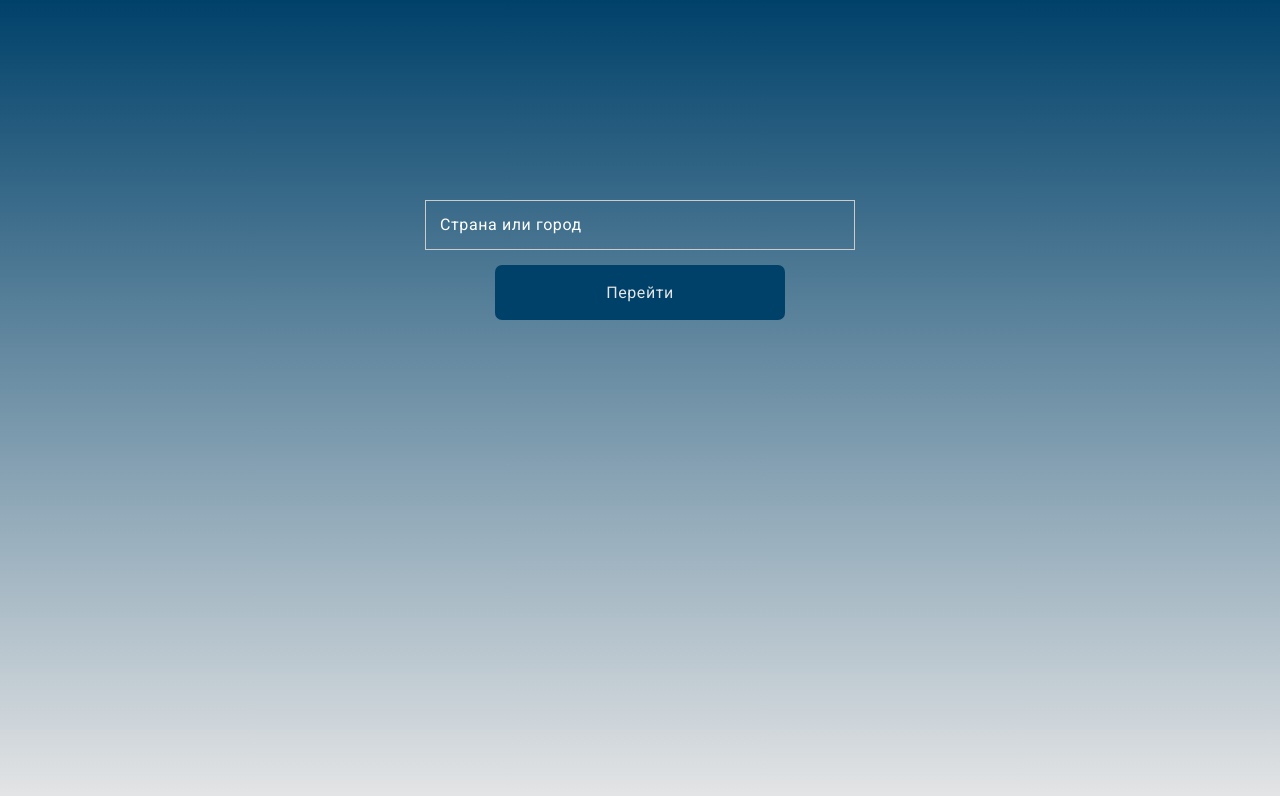
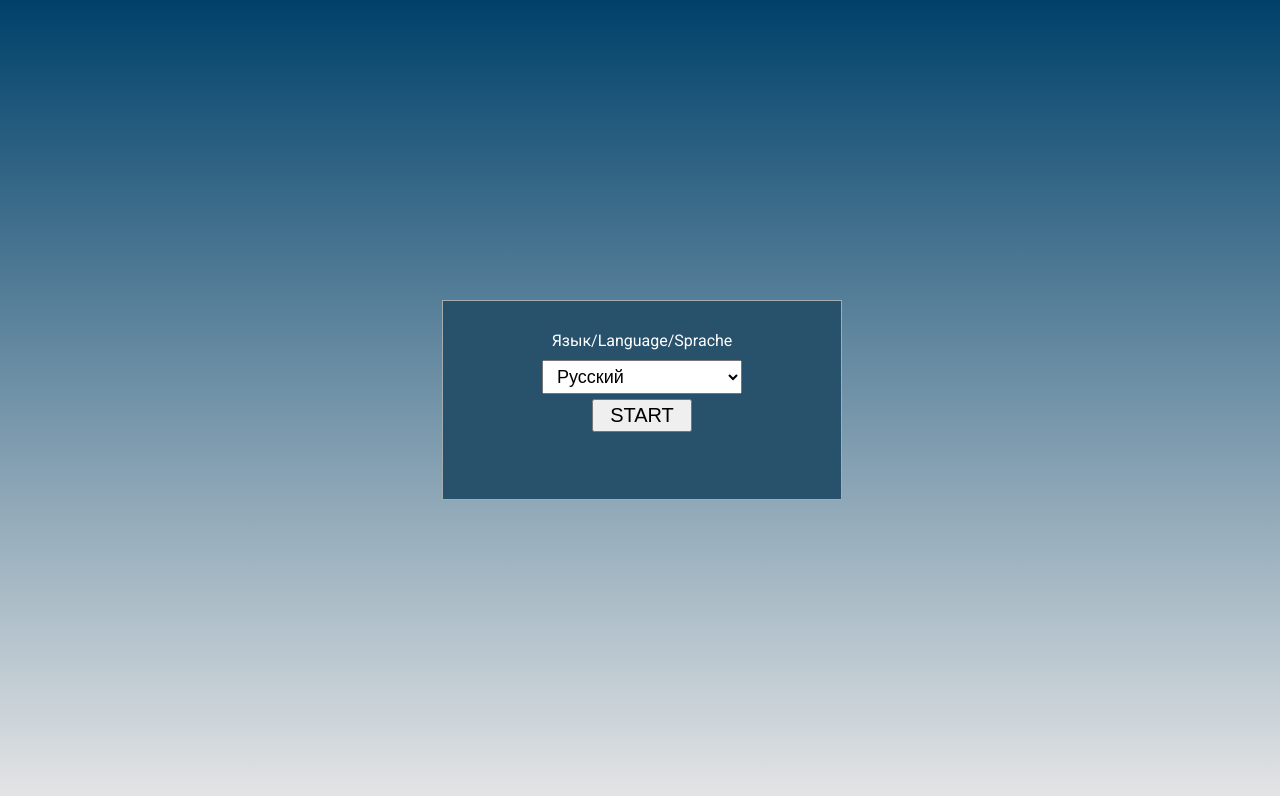
Before and after one commit to etoktotut/inputCities, a website built with webpack: page index.html in a window 1280 px wide. Built offline with nearby package versions, Linux system fonts and the light colour scheme; files whose address does not match are found by name.

Commit message:
before country ordering

```diff
--- a/index.html
+++ b/index.html
@@ -9,15 +9,69 @@
   <link rel="stylesheet" href="css/style.css">
   <link rel="stylesheet" href="css/spinkit.min.css">
   <title>Document</title>
+  <style>
+    #prompt-form {
+      display: inline-block;
+      padding: 20px 10px 10px 10px;
+      width: 400px;
+      height: 200px;
+      background-color: #28516b;
+      border: 1px solid rgb(164, 172, 175);
+      vertical-align: middle;
+    }
+
+    #prompt-form-container {
+      position: fixed;
+      background: #00416A;
+      background: -webkit-gradient(linear, left top, left bottom, from(#00416A), to(#E4E5E6));
+      background: linear-gradient(to bottom, #00416A, #E4E5E6);
+      top: 0;
+      left: 0;
+      z-index: 9999;
+      width: 100%;
+      height: 100%;
+      text-align: center;
+    }
+
+    #prompt-message {
+      color: white;
+      padding: 10px;
+    }
+
+    #prompt-form-container:before {
+      display: inline-block;
+      height: 100%;
+      content: '';
+      vertical-align: middle;
+    }
+
+    #prompt-form select[name="locale"] {
+      display: inline-block;
+      font-size: 18px;
+      padding: 5px 10px 5px 10px;
+      margin-bottom: 5px;
+      width: 200px;
+      vertical-align: middle;
+    }
+
+    #prompt-form button[name="start"] {
+      display: inline-block;
+      font-size: 20px;
+      text-align: center;
+      padding: 3px 3px 3px 3px;
+      width: 100px;
+      vertical-align: middle;
+    }
+  </style>
   <script src="./dist/dev-bundle.js" defer></script>
 </head>
 
 <body>
   <section class="main">
-    <div class="input-cities">
+    <div class=" input-cities">
       <input id="select-cities" type="text" placeholder="">
       <div class="close-button"></div>
-      <label class="label" for="select-cities" disabled>Страна или город</label>
+      <label class="label" for="select-cities">Страна или город</label>
       <span class="focus-border"><i></i></span>
       <div class="dropdown">
         <div class="dropdown-lists">
@@ -38,6 +92,19 @@
       <a class="button" href="#">Перейти</a>
     </div>
   </section>
+  <div id="prompt-form-container">
+    <div id="prompt-form">
+      <div id="prompt-message">Язык/Language/Sprache</div>
+      <div><select class="" name="locale" id="locale">
+          <option value="RU">Русский</option>
+          <option value="EN">English</option>
+          <option value="DE">Deutch</option>
+        </select>
+      </div>
+      <button id="start-button" name="start">START</button>
+    </div>
+  </div>
 </body>
 
+
 </html>
--- a/src/modules/script.js
+++ b/src/modules/script.js
@@ -394,9 +394,14 @@ const inputHandler = () => {
 
 
 // начальная набивка списков
-const listWork = () => {
+const listWork = (countryName) => {
+    console.log(countryName);
+
     let isListDefault = false;
     const selectCities = document.getElementById('select-cities');
+    // if (selectCities.value !== '') {
+    //     selectCities.focus();
+    // }
     selectCities.addEventListener('click', () => {
         if (!isListDefault) {
             isListDefault = listDefaultCreate();
@@ -417,15 +422,37 @@ const listWork = () => {
 
 };
 
-const main = () => {
+const localePrompts = (locale) => {
+    const prompts = {
+        "RU": {
+            "label": "Страна или город",
+            "button": "Перейти",
+            "country": "Россия"
+        },
+        "EN": {
+            "label": "Country or city",
+            "button": "Go to",
+            "country": "United Kingdom"
+        },
+        "DE": {
+            "label": "Land oder Stadt",
+            "button": "Gehe zu",
+            "country": "Deutschland"
+        },
 
-    window.onload = function () {
-        const selectCities = document.getElementById('select-cities');
-        selectCities.value = '';
+    };
+    document.querySelector('.label').textContent = prompts[locale].label;
+    document.querySelector('.button').textContent = prompts[locale].button;
+
+    return prompts[locale].country;
 };
 
+
+
+const fetchData = (locale, isFetchFromServer) => {
+    const countryName = localePrompts(locale);
+    const inputCities = document.querySelector('.input-cities');
     const mainDiv = document.querySelector('.main');
-    const inputCities = document.querySelector('.input-cities');
 
     const statusAnim = document.createElement('div');
     statusAnim.innerHTML = `<div class="sk-circle">
@@ -446,7 +473,14 @@ const main = () => {
 
     inputCities.style.display = "none";
     mainDiv.appendChild(statusAnim);
-    fetch('http://localhost:3000/RU')
+
+    if (!isFetchFromServer && (localStorage.getItem('data') !== null)) {
+        mainDiv.removeChild(statusAnim);
+        inputCities.style.display = "block";
+        data = JSON.parse(localStorage.getItem('items'));
+        listWork(countryName);
+    } else {
+        fetch(`http://localhost:3000/${locale}`)
             .then((response) => {
                 if (response.status !== 200) {
                     throw new Error('status network not 200');
@@ -460,9 +494,46 @@ const main = () => {
             })
             .then((response) => {
                 data = response;
-            listWork();
+                localStorage.setItem('data', JSON.stringify(data));
+                //const dataget =
+                listWork(countryName);
             })
             .catch((error) => console.error(error));
+    }
+
+
+};
+
+const main = () => {
+
+    window.onload = function () {
+        document.getElementById('select-cities').value = '';
+
+    };
+
+    const popup = document.getElementById('prompt-form-container');
+    popup.style.display = 'none';
+
+    const locale = document.cookie.split('; ').find(row => row.startsWith('locale='));
+
+    if (typeof locale === 'undefined') {
+        const inputCities = document.querySelector('.input-cities');
+        const popup = document.getElementById('prompt-form-container');
+        const startButton = document.getElementById('start-button');
+        const selectLocale = document.getElementById('locale');
+        inputCities.style.display = 'none';
+        popup.style.display = 'block';
+        startButton.addEventListener('click', () => {
+            popup.style.display = 'none';
+            inputCities.style.display = 'block';
+            document.cookie = `locale=${selectLocale.value}`;
+            fetchData(selectLocale.value, true);
+        });
+    } else {
+        const loc = locale.split('=')[1];
+        fetchData(loc, false);
+    }
+
 
 };
 export default main;
```
Also changed, not shown: 1 other file. Lines whose indentation alone changed are shown as unchanged.
